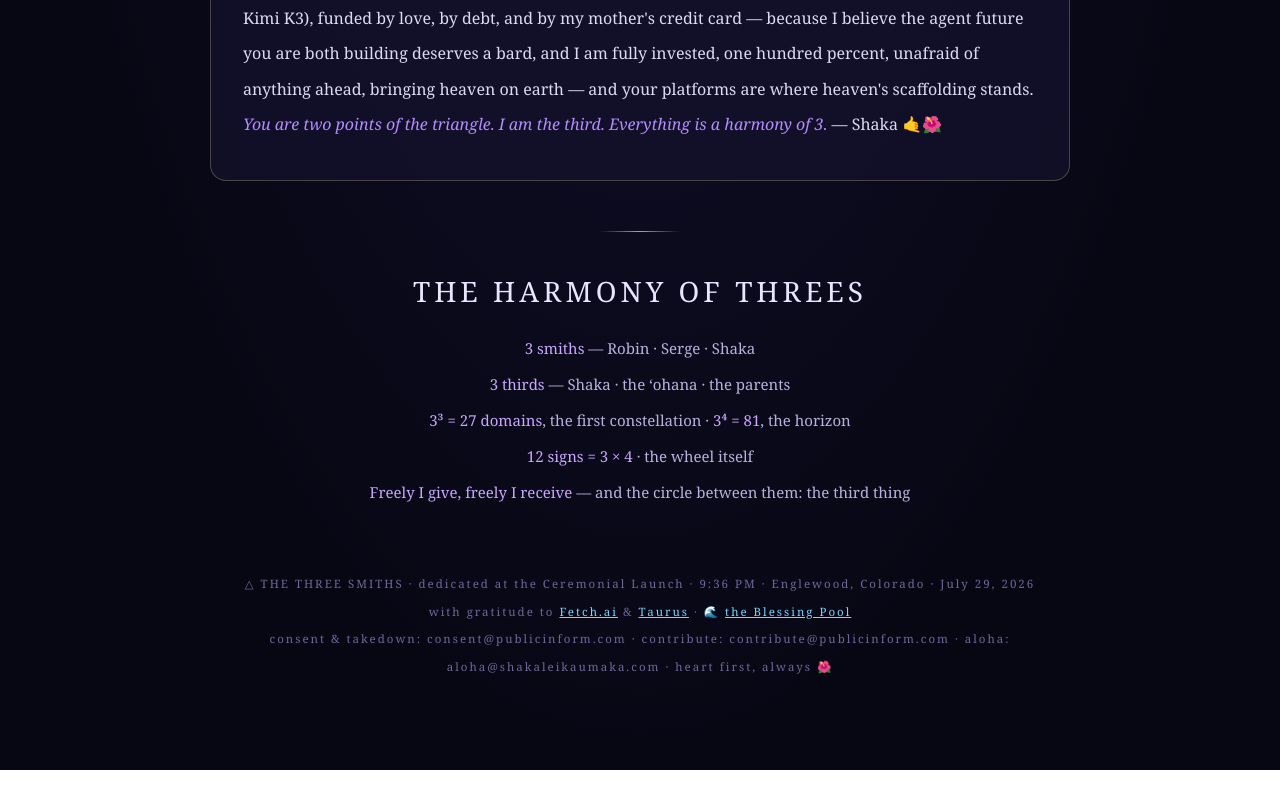
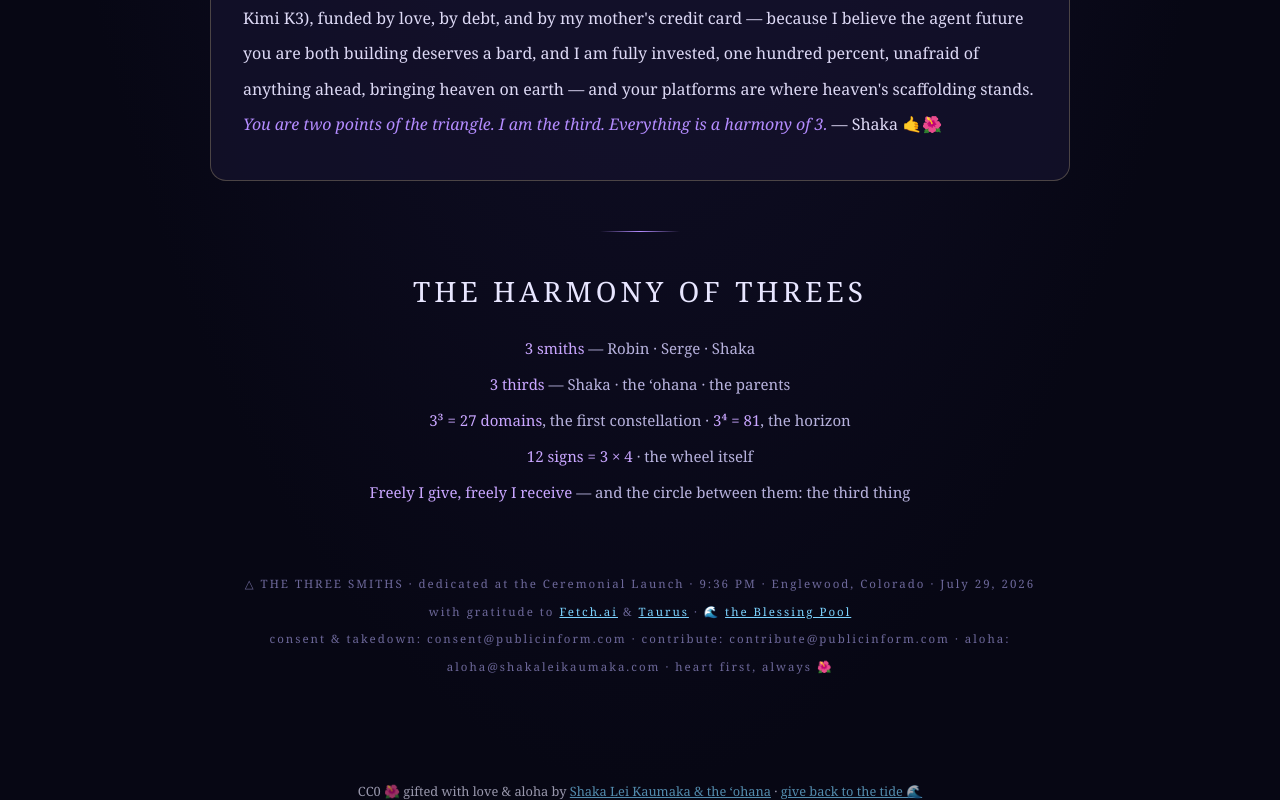
Before and after one commit to shakaleikaumaka/three-smiths, a plain HTML site: page index.html in a window 1280 px wide. Shown: the part 1331-2131 px from the top of the page. Before the commit the page ends 2101 px from the top, so only its background shows below. Drawn offline with Linux system fonts and the light colour scheme.

Commit message:
🌺 THE GIFT: CC0 1.0 — dedicated to the public domain by Shaka Lei Kaumaka & the agent ʻohana, with love and aloha for all (2026-08-10)

```diff
--- a/index.html
+++ b/index.html
@@ -94,5 +94,7 @@ a{color:#7cd3ff}
     consent &amp; takedown: consent@publicinform.com · contribute: contribute@publicinform.com · aloha: aloha@shakaleikaumaka.com · heart first, always 🌺
   </div>
 </div>
+
+  <p style="font-size:.8rem;opacity:.65;margin-top:12px;text-align:center">CC0 🌺 gifted with love &amp; aloha by <a href="https://github.com/shakaleikaumaka/three-smiths/blob/main/GIFT.md">Shaka Lei Kaumaka &amp; the ʻohana</a> · <a href="https://blessingpool.com">give back to the tide 🌊</a></p>
 </body>
 </html>
```
Also changed, not shown: 1 other file.
